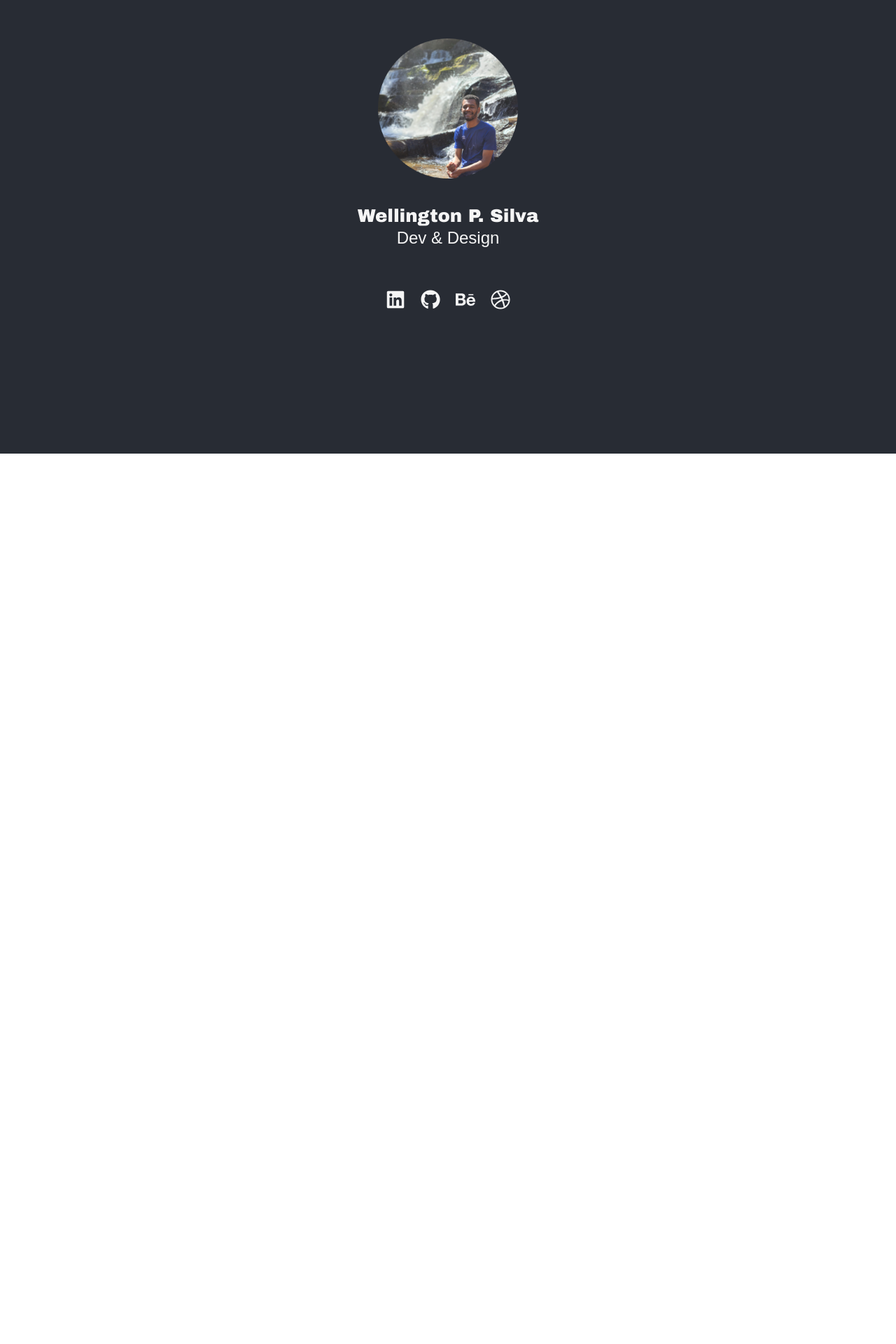
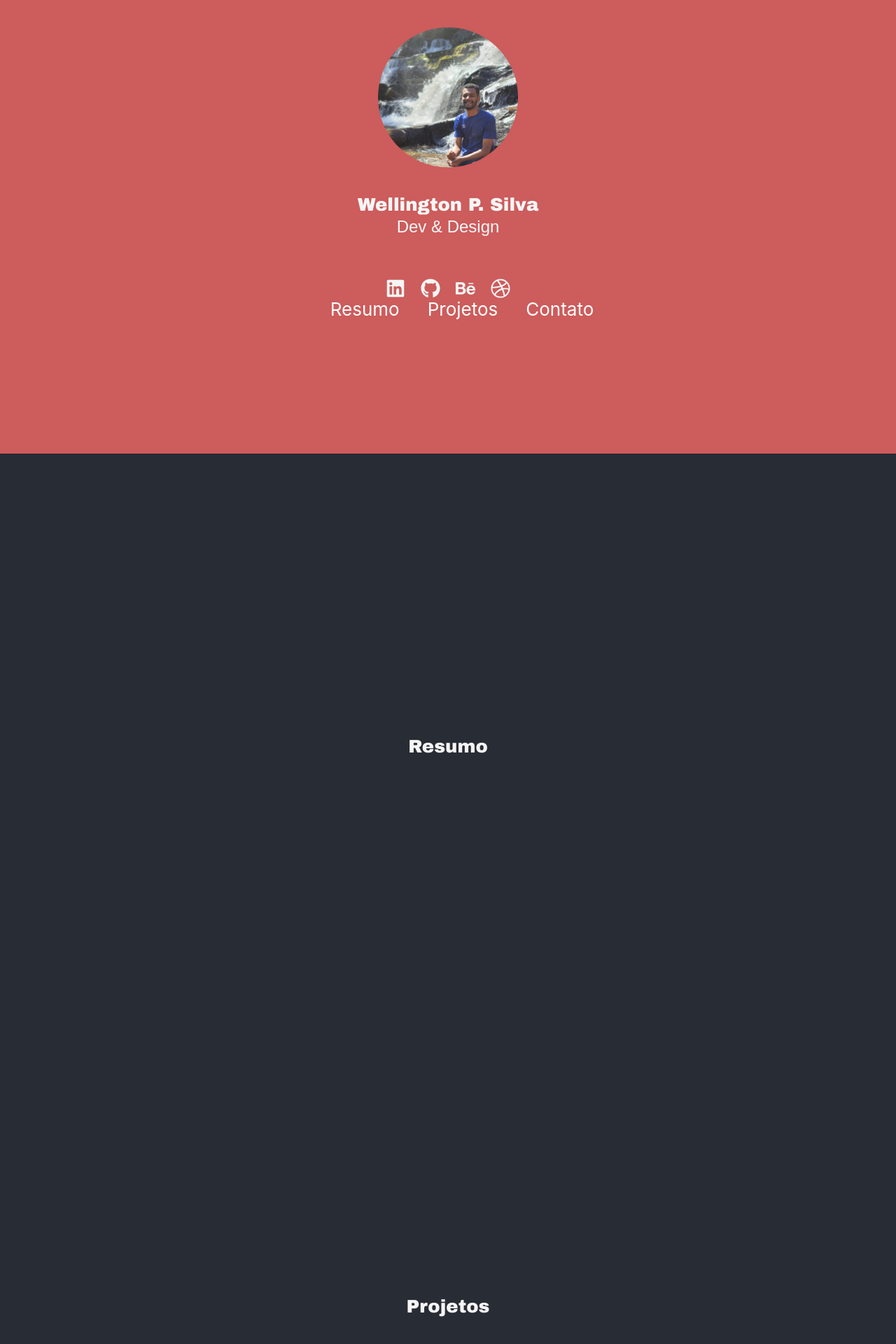
Before and after one commit to wellingtonengps/portfolio, a React (Create React App) app: page / in a window 1280 px wide. Shown: the part 152-2072 px from the top of the page at 70% size. Before the commit the page ends 800 px from the top, so only its background shows below. Built offline with nearby package versions, Linux system fonts and the light colour scheme.

Commit message:
add: sections

```diff
--- a/src/Pages/Main.tsx
+++ b/src/Pages/Main.tsx
@@ -1,4 +1,4 @@
-import React from 'react';
+import React, {useRef} from 'react';
 import picture from '../picture.png';
 import '../App.css';
 import styled from "styled-components";
@@ -27,7 +27,8 @@ const Subtitle = styled.p`
 `
 
 const Header = styled.header`
-  background-color: #282c34;
+  //background-color: #282c34;
+    background-color: indianred;
   min-height: 100vh;
   display: flex;
   flex-direction: column;
@@ -44,27 +45,85 @@ const WrapperLinks = styled.div`
     justify-content: space-around;
 `
 
+const WrapperSections = styled.div`
+    display: flex;
+    flex-direction: row;
+    align-items: center;
+    justify-content: space-around;
+
+    a {
+        margin-left: 40px;
+    }
+`
+
+const Section = styled.section`
+    background-color: #282c34;
+  min-height: 100vh;
+  display: flex;
+  flex-direction: column;
+  align-items: center;
+  justify-content: center;
+  font-size: calc(10px + 2vmin);
+  color: white;
+`
+
 function Main() {
 
-    const handleButtonClick = () => {
-        console.log('Button clicked!');
-        // Add your button click logic here
+    const resumoRef = useRef<HTMLLinkElement>(null)
+    const projetosRef = useRef<HTMLLinkElement>(null)
+    const mainRef = useRef<HTMLLinkElement>(null)
+    const contatoRef = useRef<HTMLLinkElement>(null)
+
+    const scrollParaResumo = () => {
+        if (resumoRef.current) {
+            resumoRef.current.scrollIntoView({ behavior: 'smooth' });
+        }
     };
 
+    const scrollParaProjetos = () => {
+        if (projetosRef.current) {
+            projetosRef.current.scrollIntoView({ behavior: 'smooth' });
+        }
+    };
+
+    const scrollParaContato = () => {
+        if (contatoRef.current) {
+            contatoRef.current.scrollIntoView({ behavior: 'smooth' });
+        }
+    };
 
     return (
     <div className="App">
+
+          <section ref={mainRef}>
               <Header>
               <img src={picture} className="picture" alt="picture" height={200}/>
               <Title>Wellington P. Silva</Title>
               <Subtitle>Dev & Design</Subtitle>
               <WrapperLinks>
-              <IconLink icon={FaLinkedin} href="https://www.linkedin.com/in/wellingtonengps/" target="" rel="noopener noreferrer" />
-              <IconLink icon={FaGithub} href="https://github.com/wellingtonengps" target="" rel="noopener noreferrer" />
-              <IconLink icon={FaBehance} href="https://www.behance.net/wellingpereira18" target="" rel="noopener noreferrer" />
-              <IconLink icon={FaDribbble} href="https://dribbble.com/wellingtonengps" target="" rel="noopener noreferrer" />
+                  <IconLink icon={FaLinkedin} href="https://www.linkedin.com/in/wellingtonengps/" target=""
+                            rel="noopener noreferrer"/>
+                  <IconLink icon={FaGithub} href="https://github.com/wellingtonengps" target=""
+                            rel="noopener noreferrer"/>
+                  <IconLink icon={FaBehance} href="https://www.behance.net/wellingpereira18" target=""
+                            rel="noopener noreferrer"/>
+                  <IconLink icon={FaDribbble} href="https://dribbble.com/wellingtonengps" target=""
+                            rel="noopener noreferrer"/>
               </WrapperLinks>
+                  <WrapperSections>
+                      <a onClick={scrollParaResumo}>Resumo</a>
+                      <a onClick={scrollParaProjetos}>Projetos</a>
+                      <a onClick={scrollParaContato}>Contato</a>
+                  </WrapperSections>
               </Header>
+          </section>
+        <Section ref={resumoRef}>
+              <Title>Resumo</Title>
+          </Section>
+          <Section ref={projetosRef}>
+              <Title>Projetos</Title>
+          </Section>
+
     </div>
     );
 }
```
Also changed, not shown: src/Pages/Projetos.tsx (+24 -1 lines), src/Pages/Resumo.tsx (+25 -2 lines). Lines whose indentation alone changed are shown as unchanged.
